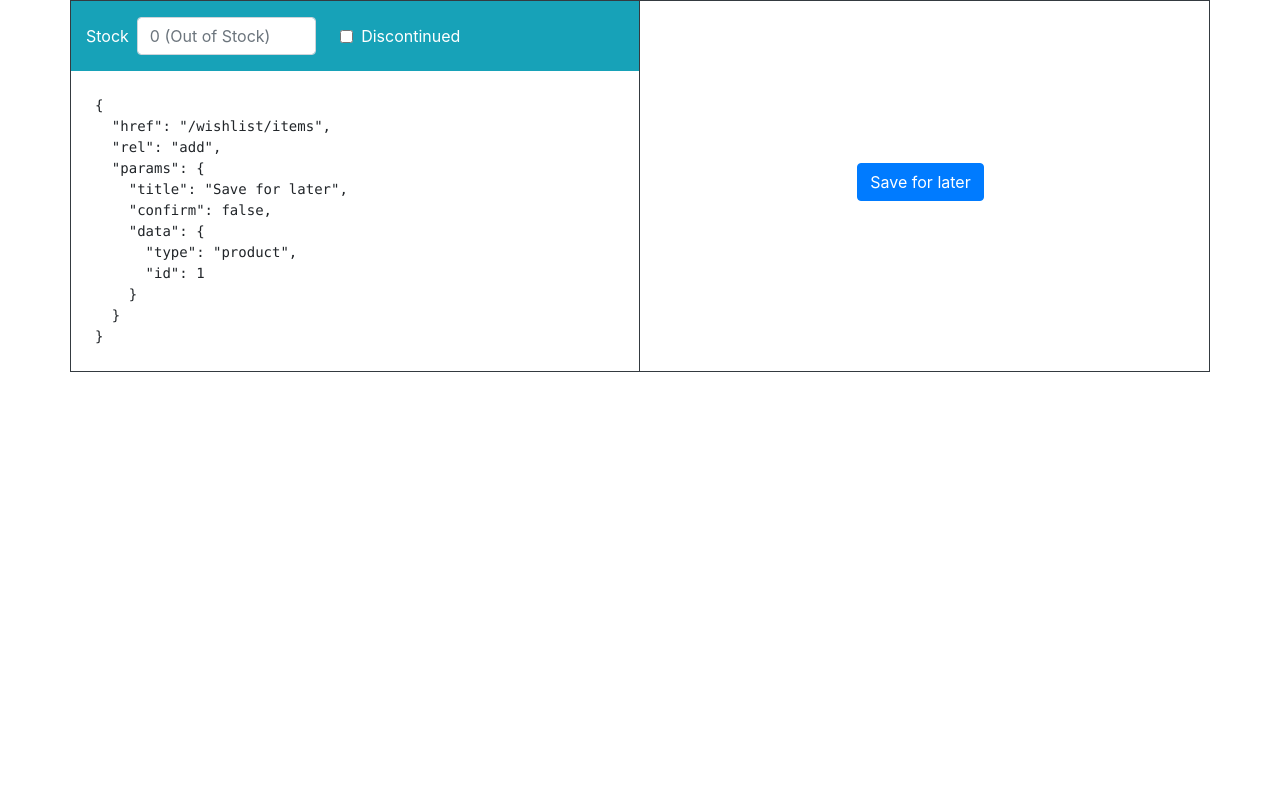
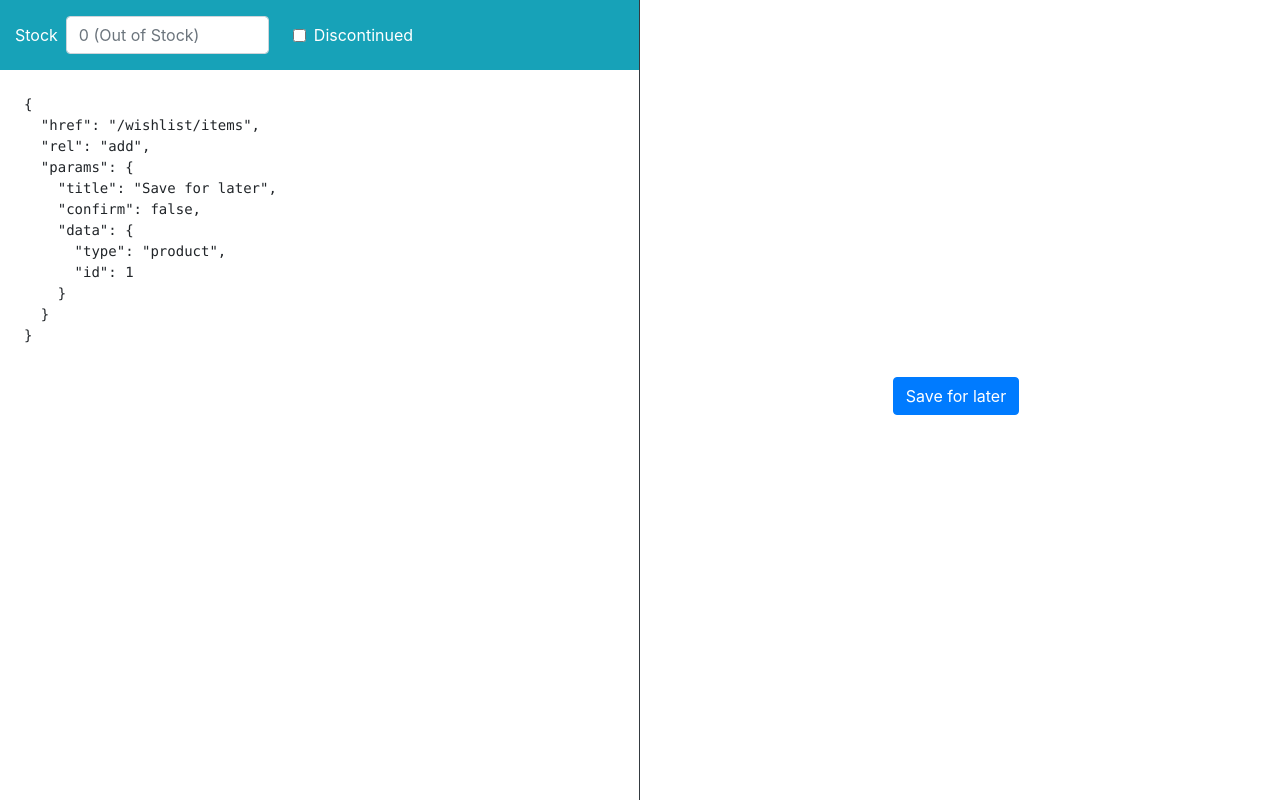
Before and after one commit to gabesullice/dynamic-link-demo, a plain HTML site: page index.html in a window 1280 px wide. Drawn offline with nearby package versions, Linux system fonts and the light colour scheme.

Commit message:
Update widths and border

```diff
--- a/index.html
+++ b/index.html
@@ -4,9 +4,9 @@
     <script type="text/javascript" src="/server.js"></script>
     <script type="text/javascript" src="/client.js"></script>
   </head>
-  <body class="container">
+  <body class="container vw-100 vh-100 mw-100">
     <div class="row">
-      <div id="server" class="col-6 p-0 border border-dark">
+      <div id="server" class=" vh-100 col-6 p-0 border-right border-dark">
         <div class="container">
           <div class="row">
             <div class="col">
@@ -29,7 +29,7 @@
           </div>
         </div>
       </div>
-      <div id="client" class="col-6 p-4 border border-left-0 border-dark d-flex align-items-center justify-content-center">
+      <div id="client" class="col-6 p-4 d-flex align-items-center justify-content-center">
         <div id="root"></div>
       </div>
     </div>
```
